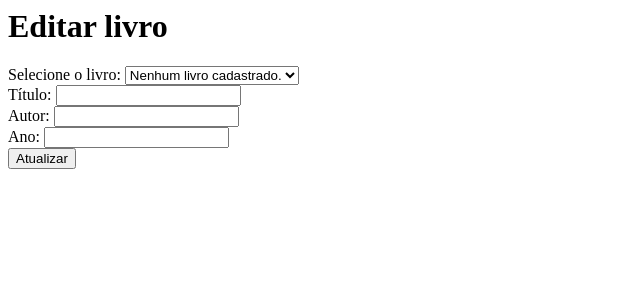
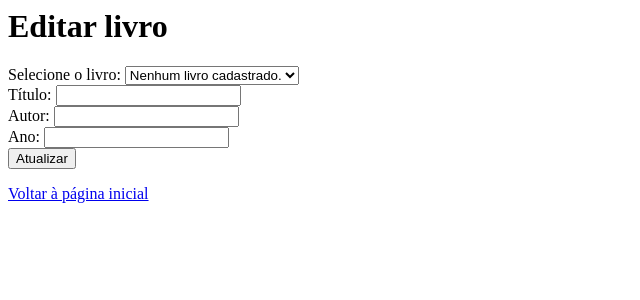
Before and after one commit to Tzvares/trabalho_2-tri, a PHP site: page /update.php in a window 1280 px wide. Shown: the top 300 px of the page, without its empty margins (0-640 px from the left). Run offline with PHP 8.4, Linux system fonts and the light colour scheme; data that the repository does not hold is empty.

Commit message:
commitall

```diff
--- a/create.php
+++ b/create.php
@@ -14,7 +14,6 @@ if ($_SERVER["REQUEST_METHOD"] == "POST") {
     mysqli_query($conexao, $sql);
 
     echo "<p>Livro cadastrado com sucesso!</p>";
-    echo "<p><a href='index.php'>Voltar à página inicial</a></p>";
 } else {
     ?>
     <h1>Cadastrar novo livro</h1>
@@ -31,4 +30,6 @@ if ($_SERVER["REQUEST_METHOD"] == "POST") {
     </form>
     <?php
 }
+echo "<p><a href='index.php'>Voltar à página inicial</a></p>";
+
 ?>
--- a/delete.php
+++ b/delete.php
@@ -8,7 +8,6 @@ if ($_SERVER["REQUEST_METHOD"] == "POST") {
     mysqli_query($conexao, $sql);
 
     echo "<p>Livro deletado com sucesso!</p>";
-    echo "<p><a href='index.php'>Voltar à página inicial</a></p>";
 } else {
     ?>
     <h1>Deletar livro</h1>
@@ -19,4 +18,7 @@ if ($_SERVER["REQUEST_METHOD"] == "POST") {
     </form>
     <?php
 }
+
+echo "<p><a href='index.php'>Voltar à página inicial</a></p>";
+
 ?>
--- a/read.php
+++ b/read.php
@@ -14,4 +14,7 @@ if (mysqli_num_rows($result) > 0) {
 } else {
     echo "<p>Nenhum livro cadastrado.</p>";
 }
+
+echo "<p><a href='index.php'>Voltar à página inicial</a></p>";
+
 ?>
--- a/update.php
+++ b/update.php
@@ -44,4 +44,7 @@ if ($_SERVER["REQUEST_METHOD"] == "POST") {
         echo "Erro ao atualizar livro: " . mysqli_error($conexao);
     }
 }
+
+echo "<p><a href='index.php'>Voltar à página inicial</a></p>";
+
 ?>
```
